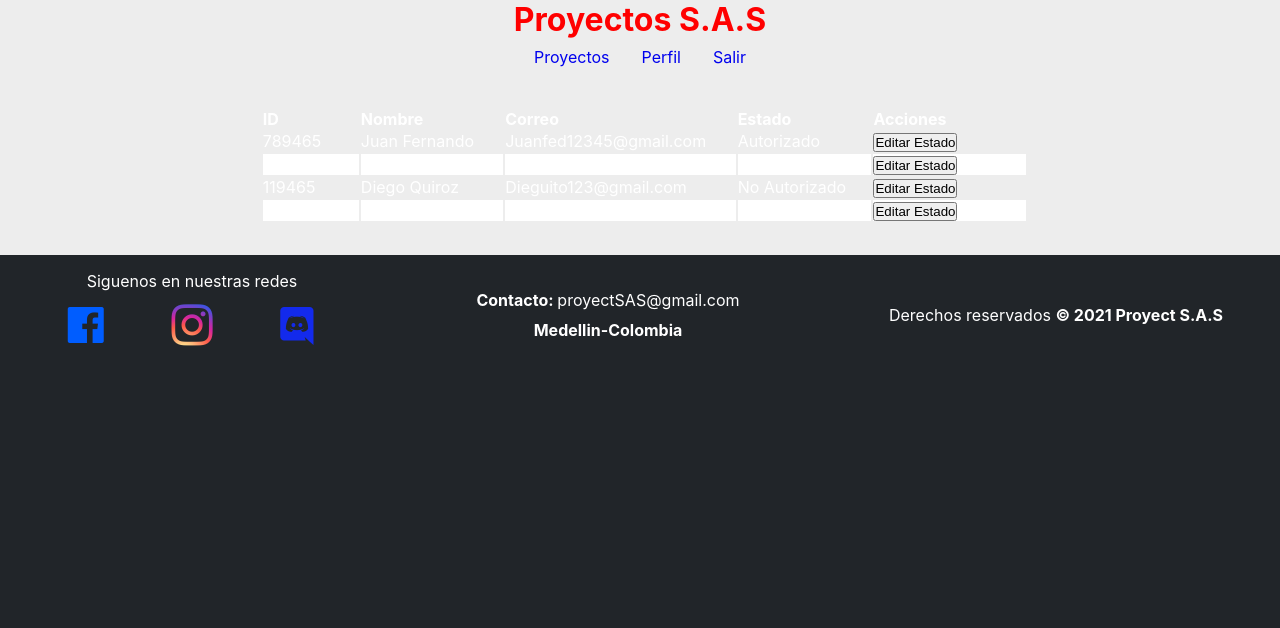
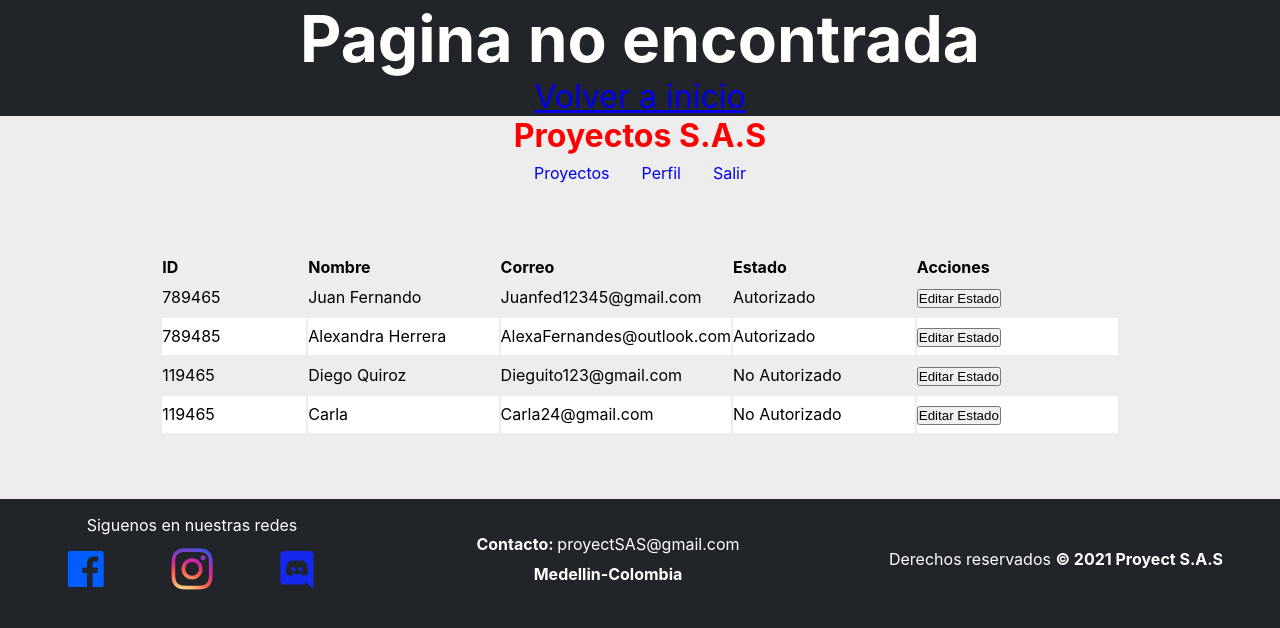
Before and after one commit to madro0/develop-of-world-Public, a React (Create React App) app in the folder fronted/: page /private/UserRegistered in a window 1280 px wide. Shown: the top 628 px of the page. Built offline with nearby package versions, Linux system fonts and the light colour scheme.

Commit message:
puse una pagina para los errores 404 donde no se encuentre la pagina

```diff
--- a/fronted/src/components/UsertRegistered.jsx
+++ b/fronted/src/components/UsertRegistered.jsx
@@ -5,6 +5,7 @@ const UserRegistered = () => {
     // lo que vera tanto el lider como el administrador a la hora de ver los usuarios registrados
     return (
         <div className="tableUsers">
+            <div>
                 <table>
                     <thead className="tableUsers__thead">
                         <tr className="tableUsers__tittle">
@@ -48,6 +49,8 @@ const UserRegistered = () => {
                     </tbody>
                 </table>
             </div>
+
+        </div>
     )
 }
 
--- a/fronted/src/index.js
+++ b/fronted/src/index.js
@@ -14,11 +14,13 @@ import Student from "./pages/Student";
 import Private from './pages/Private';
 import Admin from "./pages/Admin";
 import UserRegistered from "./components/UsertRegistered";
+import PageNotFound from './pages/PageNotFound';
 
 ReactDOM.render(
   <Router>
     <Routes>
       <Route path="/" element={<App />} />
+      <Route path="*" element={<PageNotFound />} />  {/* Para cuando no se encuentre la pagina */}
     </Routes>
 
     <Routes> {/* Acá iran las rutas para los que estan logueados en la pagina ya que si no, no tendran acceso */}
--- /dev/null
+++ b/fronted/src/pages/PageNotFound.jsx
@@ -0,0 +1,18 @@
+import React from 'react'
+import { Link } from 'react-router-dom'
+import '../styles/pageNotFound.css';
+
+const PageNotFound = () => {
+    return (
+        <div className='error'>
+            <div className='error__tittle'>
+                <h1>Pagina no encontrada</h1>
+            </div>
+            <div className='error__link'>
+                <Link to="/">Volver a inicio</Link>
+            </div>
+        </div>
+    )
+}
+
+export default PageNotFound
--- /dev/null
+++ b/fronted/src/styles/pageNotFound.css
@@ -0,0 +1,5 @@
+.error{
+    color: white;
+    font-size: 2rem;
+    text-align: center;
+}
--- a/fronted/src/styles/userRegistered.css
+++ b/fronted/src/styles/userRegistered.css
@@ -1,30 +1,28 @@
 .tableUsers{
     background-color: #ededed;
     width: 100%;
-    padding: 2rem .5rem;
+    padding: 4rem 0rem;
+    color: black;
+    display: flex;
+    align-items: center;
+    justify-content: center;
 }
 
 .tableUsers table tr:nth-child(even){
     background-color: white;
 }
 
-.tableUsers table th, td{
-  border-collapse: collapse;
-}
-
-.tableUsers table{
-    margin-left: 20%;
-}
 .tableUsers__thead{
-  border-bottom: solid 5px #0f362d;
+    border-bottom: solid 5px #0f362d;
 }
 
 
 .tableUsers__tittle th{
-    padding-right: 5rem;
+    padding-right: 8rem;
     text-align: left;
 }
 
 .tableUsers__data td{
     text-align: left;
+    padding: .5rem 0rem;
 }
```
Lines whose indentation alone changed are shown as unchanged.
